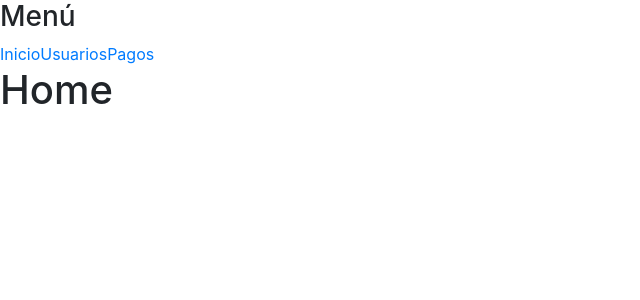
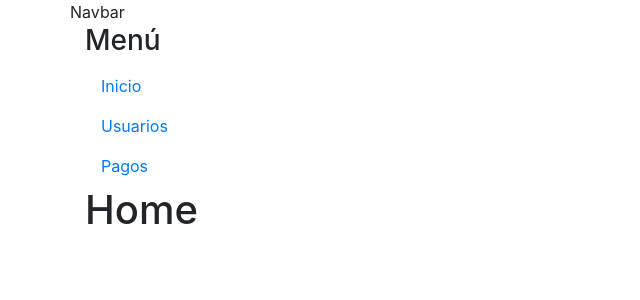
Before and after one commit to juanvaes/horus, a React (Create React App) app in the folder horus/client/: page / in a window 1280 px wide. Shown: the top 300 px of the page, without its empty margins (0-640 px from the left). Built offline with nearby package versions, Linux system fonts and the light colour scheme.

Commit message:
Create Navlinks into sideBar component

```diff
--- a/horus/client/src/App.js
+++ b/horus/client/src/App.js
@@ -12,10 +12,20 @@ class App extends Component {
     return (
       <BrowserRouter>
         <div className="App">
+          <div className="container">
+            <div className="row">
+              Navbar
+              <br/>
+            </div>
+            <div className="row">
+              <div className="col-lg-10"></div>
+              <div className="col-lg-10"></div>
+            </div>
           <SideBar/>
           <Route  exact path='/' component={Home}/>
           <Route path='/client' component={RegisterClient}/>
           <Route path='/payment' component={Payments}/>
+          </div>
         </div>
       </BrowserRouter>
     );
--- a/horus/client/src/components/sideBar/SideBar.js
+++ b/horus/client/src/components/sideBar/SideBar.js
@@ -1,14 +1,23 @@
 import React from 'react';
-import {Navbar} from 'reactstrap'
+import {Nav, NavItem, NavLink} from 'reactstrap'
 
 class SideBar extends React.Component {
     render() {
         return(
             <div>
                 <h3>Menú</h3>
-                <a href="/">Inicio</a>
-                <a href="/client">Usuarios</a>
-                <a href="/payment">Pagos</a>
+                <Nav vertical>
+                    <NavItem>
+                        <NavLink href="/">Inicio</NavLink>
+                    </NavItem>
+                    <NavItem>
+                        <NavLink href="/client">Usuarios</NavLink>
+                    </NavItem>
+                    <NavItem>
+                        <NavLink href="/payment">Pagos</NavLink>
+                    </NavItem>
+                </Nav>
+
             </div>
         );
     }
```
Also changed, not shown: horus/client/src/components/sideBar/sideBar.css (added), 1 other file (tests, documents, lock files or other folders).
